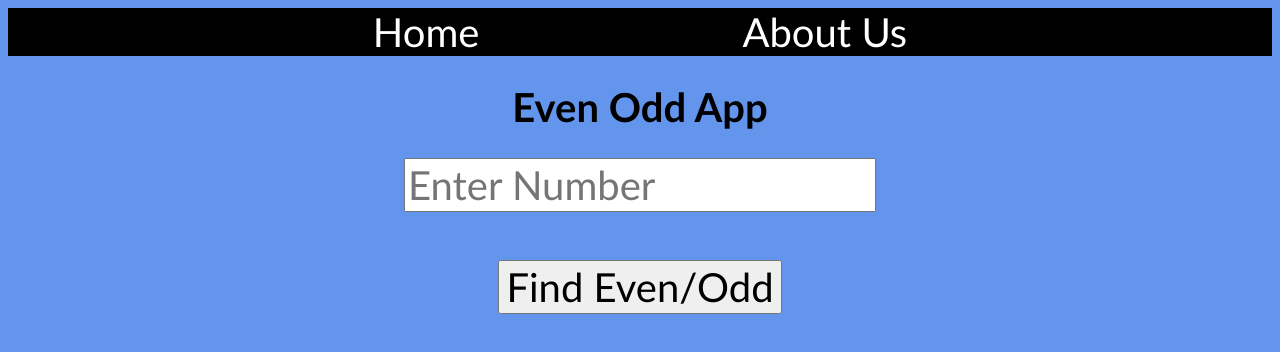
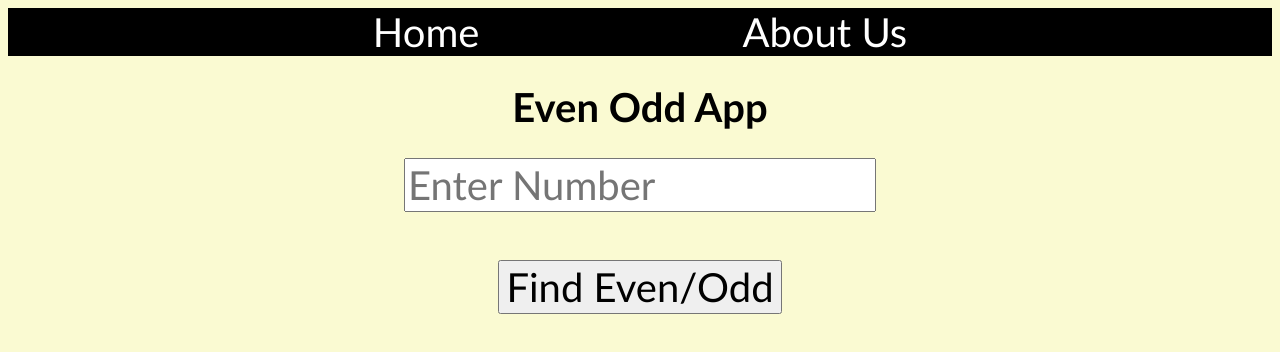
Before and after one commit to Advait-31/homeaboutpage13feb, a plain HTML site: page index.html in a window 1280 px wide. Drawn offline with Linux system fonts and the light colour scheme.

Commit message:
Update index.html

```diff
--- a/index.html
+++ b/index.html
@@ -6,7 +6,7 @@
     <title>Even Odd Appp</title>
     <style>
         *{font-size: 40px;font-family: 'Gill Sans', 'Gill Sans MT', Calibri, 'Trebuchet MS', sans-serif;}
-        body{background-color: cornflowerblue;}
+        body{background-color: lightgoldenrodyellow;}
         .nav{background-color: black;}
         .nav a{color: white;text-decoration: none;margin: 10%;}
     </style>
```
